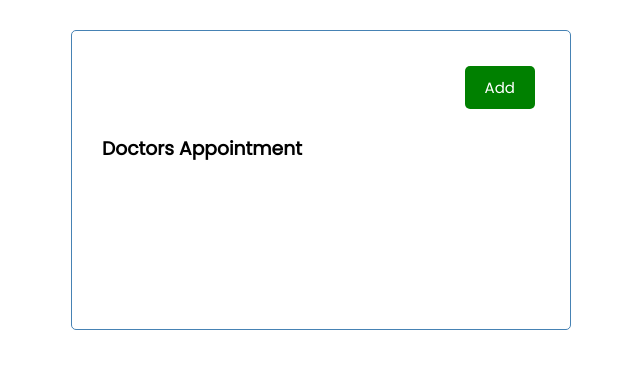
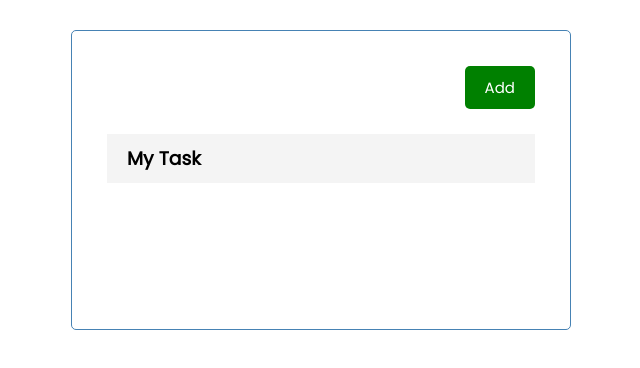
Before and after one commit to charlottepak/react-task-tracker, a React (Create React App) app: page / in a window 1280 px wide. Shown: the top 368 px of the page, without its empty margins (319-959 px from the left). Built offline with nearby package versions, Linux system fonts and the light colour scheme.

Commit message:
implement Task into Tasks

```diff
--- a/src/components/Task.js
+++ b/src/components/Task.js
@@ -1,9 +1,7 @@
-import React from 'react'
-
 const Task = () => {
     return (
-        <div>
-
+        <div className='task'>
+            <h3>My Task</h3>
         </div>
     )
 }
--- a/src/components/Tasks.js
+++ b/src/components/Tasks.js
@@ -1,8 +1,10 @@
+import Task from './Task'
+
 const Tasks = ({ tasks }) => {
   return (
     <>
       {tasks.map((task) => (
-        <h3 key={task.id}>{task.text}</h3>
+        <Task key={task.id} task={task}/>
       ))}
     </>
   )
```
Also changed, not shown: 1 other file (tests, documents, lock files or other folders).
